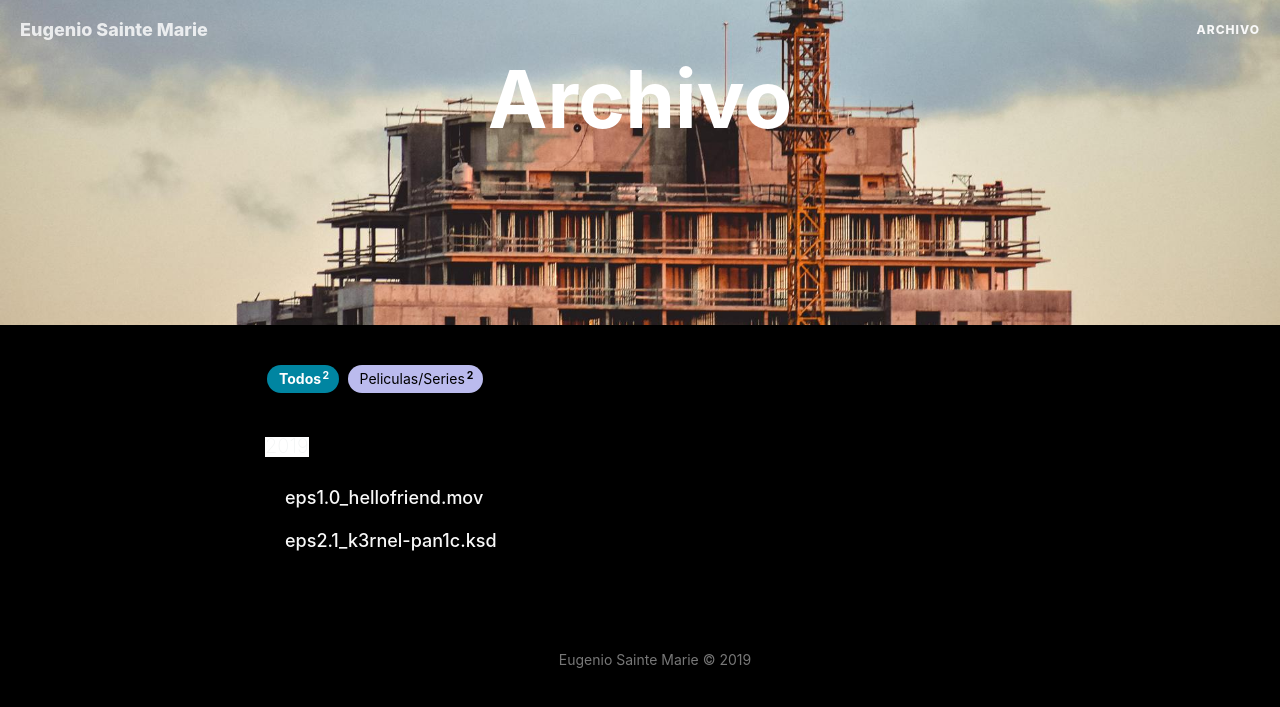
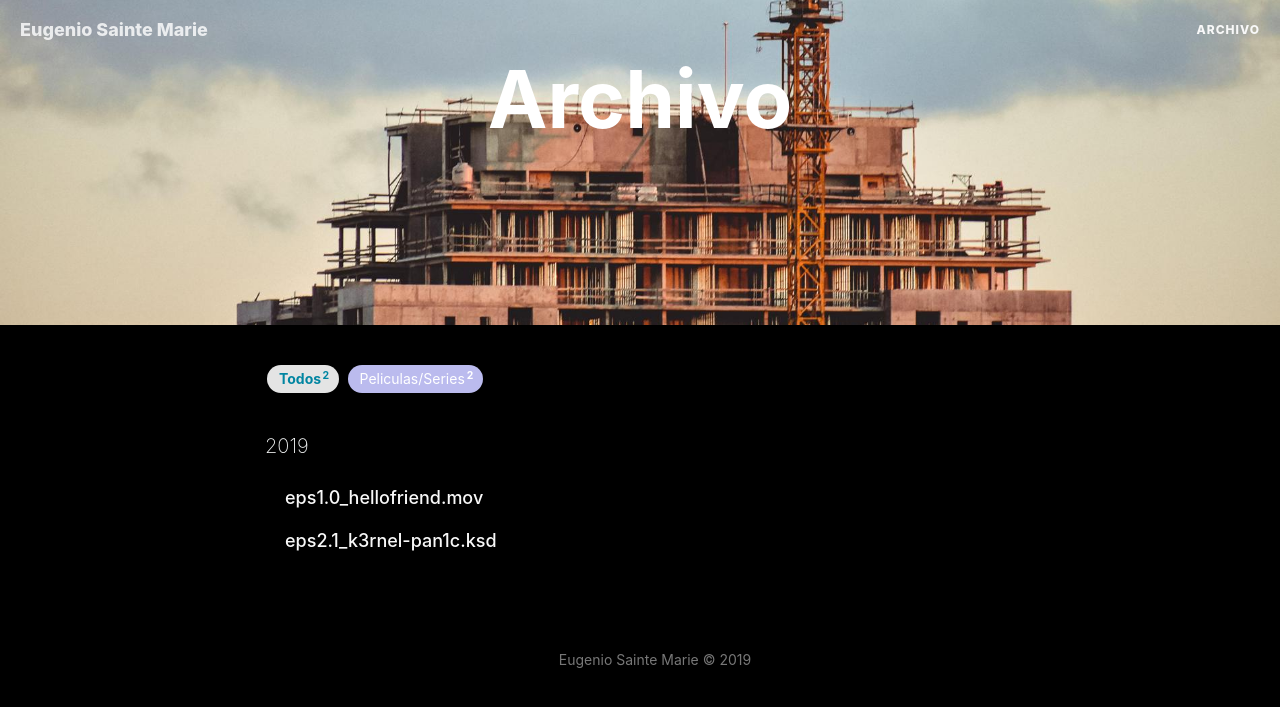
Before and after one commit to eugeniosaintemarie/notes, a Jekyll site: the page built from archive.html, in a window 1280 px wide. Shown: the top 707 px of the page. Built offline with Jekyll 4.4.1, drawn with Linux system fonts in a browser that asks for light colours; comment, search, counter and statistics services are not loaded.

Commit message:
Update archive.html

```diff
--- a/archive.html
+++ b/archive.html
@@ -7,14 +7,6 @@ header-img: "img/sys/tag-bg.jpg"
 
 <style>
 	.intro-header {height: 325px !important;}
-	.tag-button {
-		background-color: white;
-		color: black !important;
-	}
-	#tag_cloud .tag.tag-button--all.focus, #tag_cloud .tag.tag-button--all:active, #tag_cloud .tag.tag-button--all:hover, #tag_cloud a.tag-button--all.focus, #tag_cloud a.tag-button--all:active, #tag_cloud a.tag-button--all:hover {
-		background-color: #0085a1!important;
-		color: white !important;
-	}
 	.listing-seperator {color: #f3f5f5 !important;}
 </style>
 
```
